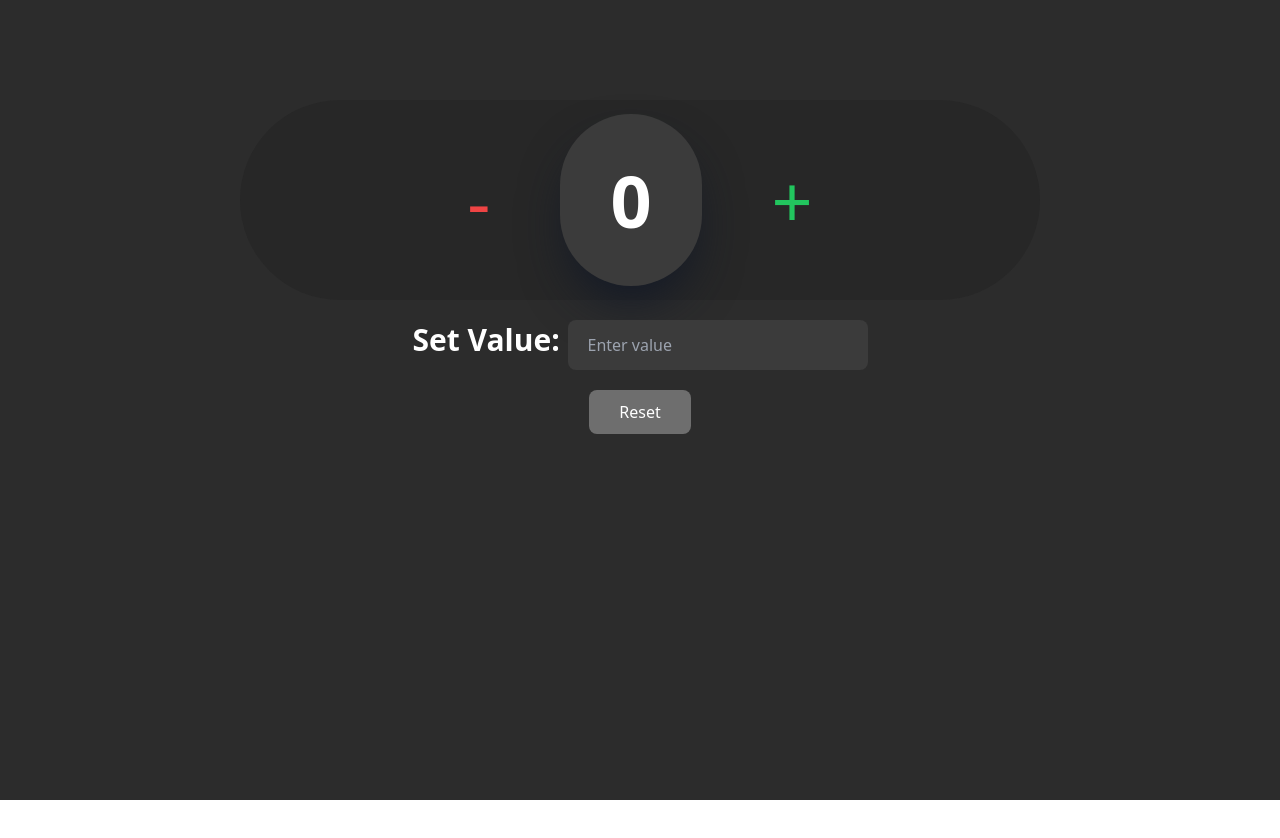
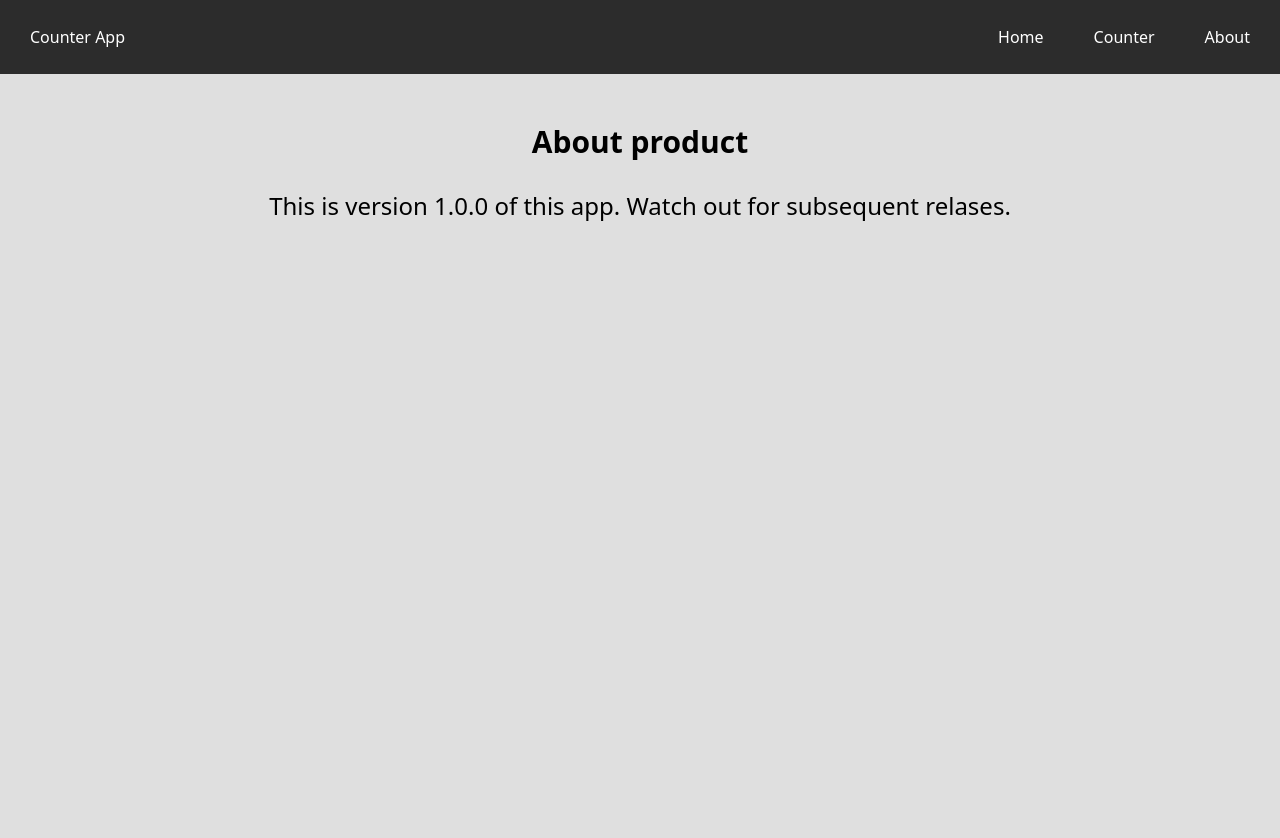
Before and after one commit to qozeemope/counter-app, a React (Create React App) app: page /about in a window 1280 px wide. Shown: the top 838 px of the page. Before the commit the page ends 800 px from the top, so only its background shows below. Built offline with nearby package versions, Linux system fonts and the light colour scheme.

Commit message:
new: worked on the homepage and the about page

```diff
--- a/src/App.js
+++ b/src/App.js
@@ -1,14 +1,17 @@
 import React from "react";
-import Home from "./components/Home";
-import Counter from "./components/Counter";
-import Layout from "./components/Layout";
+import { BrowserRouter as Router, Routes, Route } from "react-router-dom";
+import AppRoutes from "./routes";
 
 function App() {
   return (
     <div>
-      {/* <Home /> */}
-      <Counter />
-      {/* <Layout /> */}
+      <Router>
+        <Routes>
+          {AppRoutes.map((route) => (
+            <Route path={route.path} element={route.element} key={route.id} />
+          ))}
+        </Routes>
+      </Router>
     </div>
   );
 }
--- /dev/null
+++ b/src/components/About.jsx
@@ -0,0 +1,16 @@
+import React from "react";
+
+function About() {
+  return (
+    <div className="md:p-[50px] p-[20px] bg-[#00000020] h-screen">
+      <h1 className="font-bold  text-3xl text-center mb-[30px]">
+        About product
+      </h1>
+      <p className="md:text-2xl text-center">
+        This is version 1.0.0 of this app. Watch out for subsequent relases.
+      </p>
+    </div>
+  );
+}
+
+export default About;
--- a/src/components/Home.jsx
+++ b/src/components/Home.jsx
@@ -1,7 +1,19 @@
 import React from "react";
 
 function Home() {
-  return <div>Home</div>;
+  return (
+    <div className="md:p-[50px] p-[20px] bg-[#00000020] h-screen">
+      <p className="font-bold  text-3xl text-center mb-[30px]">
+        Welcome to Counter App
+      </p>
+      <p className="md:text-2xl text-center">
+        This simple increases the value of the input by 1 when the plus sign is
+        clicked and decreases the value by when the minus sign is clicked. You
+        can also enter any number digit(s) you like so far it is in the range of
+        positive integers.
+      </p>
+    </div>
+  );
 }
 
 export default Home;
--- /dev/null
+++ b/src/components/Layout.js
@@ -0,0 +1,13 @@
+import React from "react";
+import Navbar from "./Navbar";
+
+function Layout({ children }) {
+  return (
+    <div>
+      <Navbar />
+      {children}
+    </div>
+  );
+}
+
+export default Layout;
--- a/src/components/Layout.jsx
+++ /dev/null
@@ -1,25 +0,0 @@
-import React from "react";
-import { NavLink } from "react-router-dom";
-
-function Layout() {
-  return (
-    <div className="navigation">
-      <h1 className="logo">FamBook</h1>
-
-      {/* <NavLink to="/" className={"navlink"}>
-        Home
-      </NavLink>
-      <NavLink to="/user" className={"navlink"}>
-        User
-      </NavLink>
-      <NavLink to="/about" className={"navlink"}>
-        About
-      </NavLink>
-      <NavLink to="/profile" className={"navlink"}>
-        Profile
-      </NavLink> */}
-    </div>
-  );
-}
-
-export default Layout;
--- /dev/null
+++ b/src/components/Navbar.jsx
@@ -0,0 +1,38 @@
+import React from "react";
+import { NavLink } from "react-router-dom";
+
+function Navbar() {
+  return (
+    <div className="bg-[#2c2c2c] text-white flex justify-between md:px-[30px] px-[10px] md:py-[25px] py-[15px]">
+      <h1 className="logo">Counter App</h1>
+      <nav className="flex md:gap-[50px] gap-[20px]">
+        <NavLink
+          to="/"
+          className={
+            "hover:text-[#ffffff80] active:text-[#ffffff60] focus:text-[#ffffff90]"
+          }
+        >
+          Home
+        </NavLink>
+        <NavLink
+          to="/counter"
+          className={
+            "hover:text-[#ffffff80] active:text-[#ffffff60] focus:text-[#ffffff90]"
+          }
+        >
+          Counter
+        </NavLink>
+        <NavLink
+          to="/about"
+          className={
+            "hover:text-[#ffffff80] active:text-[#ffffff60] focus:text-[#ffffff90]"
+          }
+        >
+          About
+        </NavLink>
+      </nav>
+    </div>
+  );
+}
+
+export default Navbar;
--- /dev/null
+++ b/src/routes.js
@@ -0,0 +1,38 @@
+import Home from "./components/Home";
+import Counter from "./components/Counter";
+import Layout from "./components/Layout";
+import About from "./components/About";
+
+const AppRoutes = [
+  {
+    id: 1,
+    path: "/",
+    element: (
+      <Layout>
+        <Home />
+      </Layout>
+    ),
+  },
+
+  {
+    id: 2,
+    path: "/counter",
+    element: (
+      <Layout>
+        <Counter />
+      </Layout>
+    ),
+  },
+
+  {
+    id: 3,
+    path: "/about",
+    element: (
+      <Layout>
+        <About />
+      </Layout>
+    ),
+  },
+];
+
+export default AppRoutes;
```
